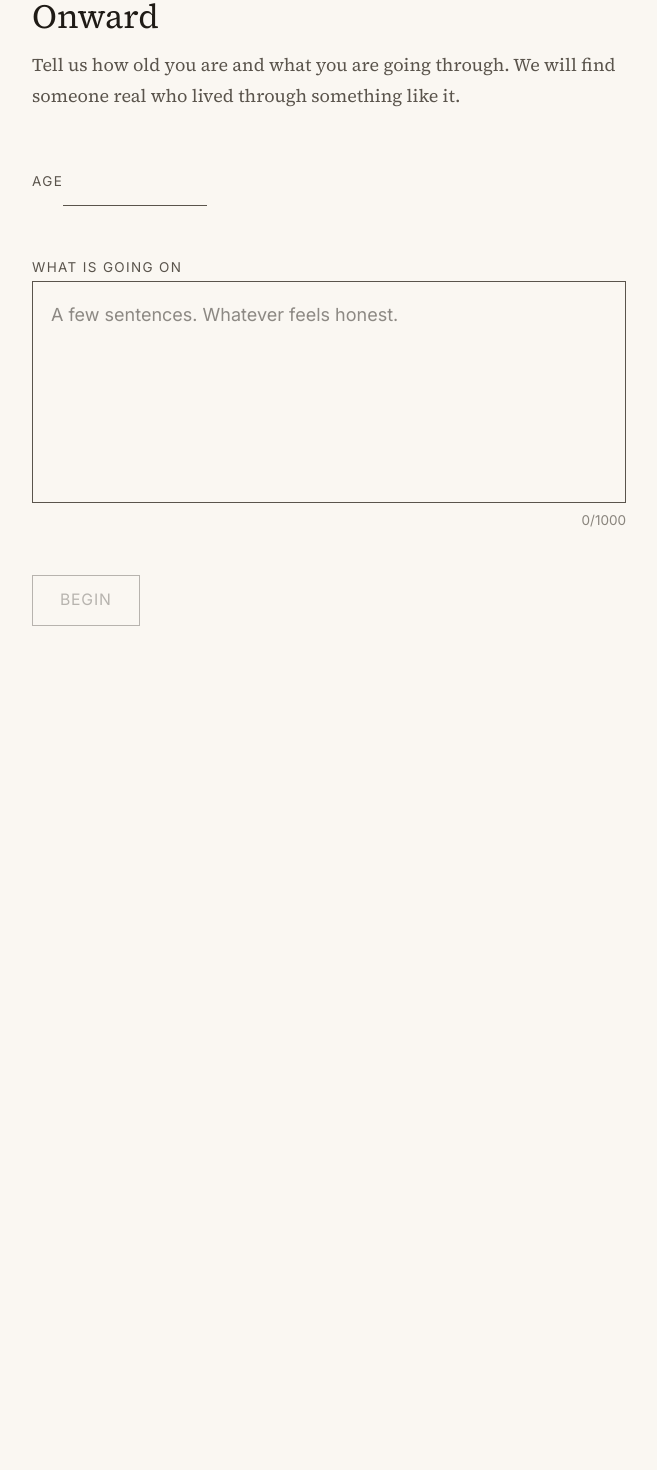
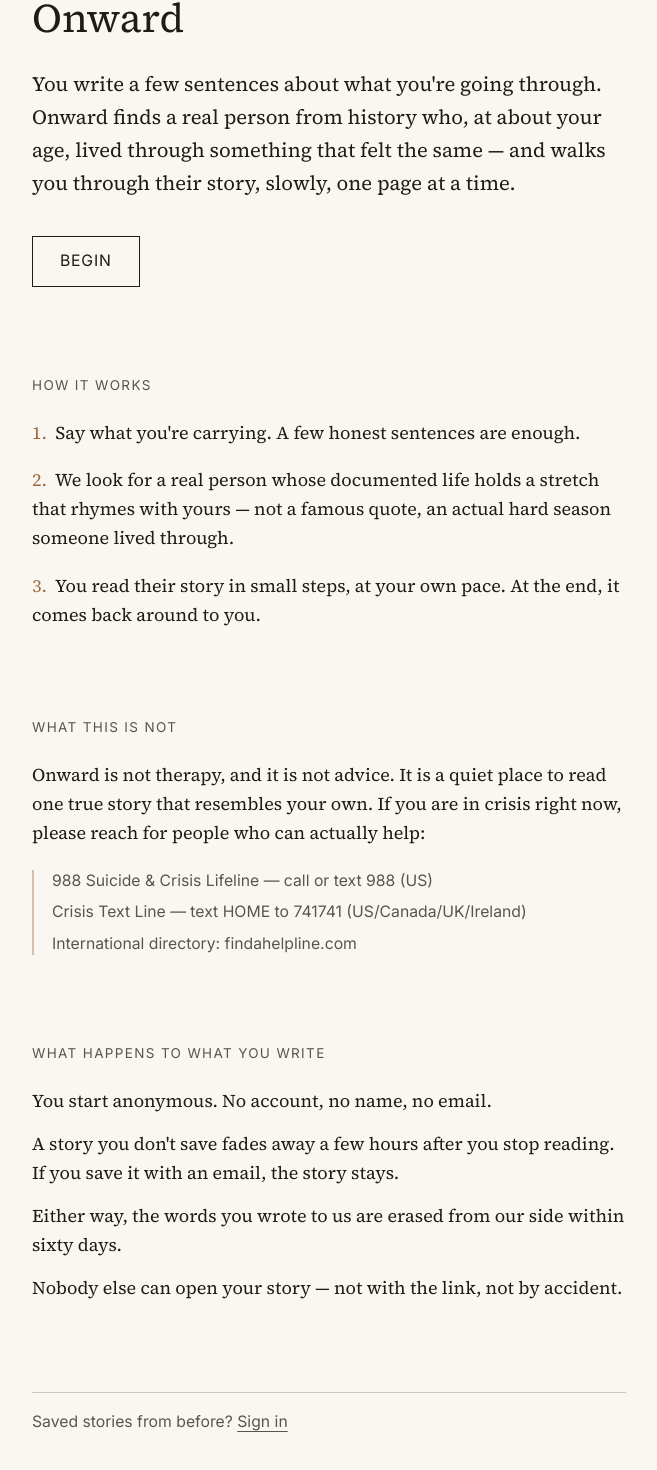
Before and after one commit to taizhenC/Onward, a Next.js app: page / in a window 1280 px wide. Shown: the part 112-1582 px from the top of the page, without its empty margins (311-968 px from the left). Before the commit the page ends 846 px from the top, so only its background shows below. Built offline with nearby package versions, Linux system fonts and the light colour scheme.

Commit message:
feat: implement story reading flow with session-based progression API and UI routes

```diff
--- a/app/api/beat/ack/route.ts
+++ b/app/api/beat/ack/route.ts
@@ -1,7 +1,8 @@
 import { jsonError } from "@/lib/api-utils";
+import { getAuthUserId } from "@/lib/auth";
 import { chunkBeatText } from "@/lib/chunks";
 import { getByKey } from "@/lib/figures";
-import { getSession, updateSession } from "@/lib/session";
+import { getOwnedSession, updateSession } from "@/lib/session";
 import {
   getNextStoryAdvance,
   nextSessionPosition,
@@ -23,7 +24,9 @@
   const parsed = parseBeatPositionRequest(body);
   if ("error" in parsed) return jsonError(parsed.error, 400);
 
-  const session = await getSession(parsed.sessionId);
+  // Ownership 404 fires before any position check — a foreign session must be
+  // indistinguishable from a missing one (no position oracle).
+  const session = await getOwnedSession(parsed.sessionId, await getAuthUserId());
   if (!session) return jsonError("Story session not found.", 404);
 
   const stage = await getByKey(session.figureKey, session.stageId);
--- a/app/api/beat/route.ts
+++ b/app/api/beat/route.ts
@@ -3,6 +3,7 @@
   streamText,
   textStreamHeaders,
 } from "@/lib/api-utils";
+import { getAuthUserId } from "@/lib/auth";
 import { chunkBeatText } from "@/lib/chunks";
 import { getByKey } from "@/lib/figures";
 import { streamBeat } from "@/lib/llm";
@@ -10,7 +11,7 @@
   getNextStoryAdvance,
   parseBeatPositionRequest,
 } from "@/lib/story-progress";
-import { getSession } from "@/lib/session";
+import { getOwnedSession } from "@/lib/session";
 
 export const runtime = "nodejs";
 
@@ -26,7 +27,9 @@
   const parsed = parseBeatPositionRequest(body);
   if ("error" in parsed) return jsonError(parsed.error, 400);
 
-  const session = await getSession(parsed.sessionId);
+  // Ownership 404 fires before the 409 position checks — a foreign session must be
+  // indistinguishable from a missing one (no position oracle).
+  const session = await getOwnedSession(parsed.sessionId, await getAuthUserId());
   if (!session) return jsonError("Story session not found.", 404);
 
   if (session.nextBeatIndex !== parsed.beatIndex) {
--- a/app/page.tsx
+++ b/app/page.tsx
@@ -1,9 +1,112 @@
-import { IntakeForm } from "@/components/IntakeForm";
+import Link from "next/link";
+import { CRISIS_RESOURCES } from "@/lib/safety";
+
+// The front door. Static, quiet, plain — it should read like the first page of a
+// small book, not a product site. No marketing language, no feature lists.
+
+function SectionLabel({ children }: { children: React.ReactNode }) {
+  return (
+    <p className="font-ui text-xs uppercase tracking-widest text-[var(--color-ink-soft)]">
+      {children}
+    </p>
+  );
+}
 
 export default function Home() {
   return (
     <main className="mx-auto max-w-[36rem] px-6 py-24">
-      <IntakeForm />
+      <div className="space-y-20">
+        <header className="space-y-6">
+          <h1 className="text-4xl">Onward</h1>
+          <p className="text-lg leading-relaxed">
+            You write a few sentences about what you&apos;re going through.
+            Onward finds a real person from history who, at about your age,
+            lived through something that felt the same — and walks you through
+            their story, slowly, one page at a time.
+          </p>
+          <div className="pt-2">
+            <Link
+              href="/begin"
+              className="inline-block font-ui text-sm uppercase tracking-wider border border-[var(--color-ink)] px-6 py-3 hover:bg-[var(--color-ink)] hover:text-[var(--color-bg)] transition-colors"
+            >
+              Begin
+            </Link>
+          </div>
+        </header>
+
+        <section className="space-y-5">
+          <SectionLabel>How it works</SectionLabel>
+          <ol className="space-y-4 list-none">
+            <li className="leading-relaxed">
+              <span className="text-[var(--color-accent)]">1.</span>&nbsp; Say
+              what you&apos;re carrying. A few honest sentences are enough.
+            </li>
+            <li className="leading-relaxed">
+              <span className="text-[var(--color-accent)]">2.</span>&nbsp; We
+              look for a real person whose documented life holds a stretch
+              that rhymes with yours — not a famous quote, an actual hard
+              season someone lived through.
+            </li>
+            <li className="leading-relaxed">
+              <span className="text-[var(--color-accent)]">3.</span>&nbsp; You
+              read their story in small steps, at your own pace. At the end,
+              it comes back around to you.
+            </li>
+          </ol>
+        </section>
+
+        <section className="space-y-5">
+          <SectionLabel>What this is not</SectionLabel>
+          <p className="leading-relaxed">
+            Onward is not therapy, and it is not advice. It is a quiet place
+            to read one true story that resembles your own. If you are in
+            crisis right now, please reach for people who can actually help:
+          </p>
+          <ul className="space-y-2 border-l-2 border-[var(--color-accent)]/40 pl-4">
+            {CRISIS_RESOURCES.map((resource) => (
+              <li
+                key={resource}
+                className="font-ui text-sm text-[var(--color-ink-soft)]"
+              >
+                {resource}
+              </li>
+            ))}
+          </ul>
+        </section>
+
+        <section className="space-y-5">
+          <SectionLabel>What happens to what you write</SectionLabel>
+          <ul className="space-y-3 list-none">
+            <li className="leading-relaxed">
+              You start anonymous. No account, no name, no email.
+            </li>
+            <li className="leading-relaxed">
+              A story you don&apos;t save fades away a few hours after you
+              stop reading. If you save it with an email, the story stays.
+            </li>
+            <li className="leading-relaxed">
+              Either way, the words you wrote to us are erased from our side
+              within sixty days.
+            </li>
+            <li className="leading-relaxed">
+              Nobody else can open your story — not with the link, not by
+              accident.
+            </li>
+          </ul>
+        </section>
+
+        <footer className="pt-4 border-t border-[var(--color-ink-soft)]/30 flex items-baseline justify-between">
+          <p className="font-ui text-sm text-[var(--color-ink-soft)]">
+            Saved stories from before?{" "}
+            <Link
+              href="/signin"
+              className="underline underline-offset-4 hover:text-[var(--color-ink)]"
+            >
+              Sign in
+            </Link>
+          </p>
+        </footer>
+      </div>
     </main>
   );
 }
--- a/app/story/[sessionId]/page.tsx
+++ b/app/story/[sessionId]/page.tsx
@@ -1,10 +1,18 @@
+import type { Metadata } from "next";
 import { notFound } from "next/navigation";
 import { getByKey, toClientOutline } from "@/lib/figures";
-import { getSession } from "@/lib/session";
+import { getAuthUserId } from "@/lib/auth";
+import { getOwnedSession } from "@/lib/session";
 import { StoryPlayer } from "@/components/StoryPlayer";
 
 export const runtime = "nodejs";
 export const dynamic = "force-dynamic";
+
+// Stories are private; never indexed (robots.ts disallows /story/ too — belt and
+// suspenders for links that leak).
+export const metadata: Metadata = {
+  robots: { index: false, follow: false },
+};
 
 export default async function StoryPage({
   params,
@@ -12,7 +20,9 @@
   params: Promise<{ sessionId: string }>;
 }) {
   const { sessionId } = await params;
-  const session = await getSession(sessionId);
+  // Ownership chokepoint: absent user, unknown id, and someone else's story are all
+  // the same 404 ("this story has drifted away").
+  const session = await getOwnedSession(sessionId, await getAuthUserId());
   if (!session) notFound();
 
   const stage = await getByKey(session.figureKey, session.stageId);
```
